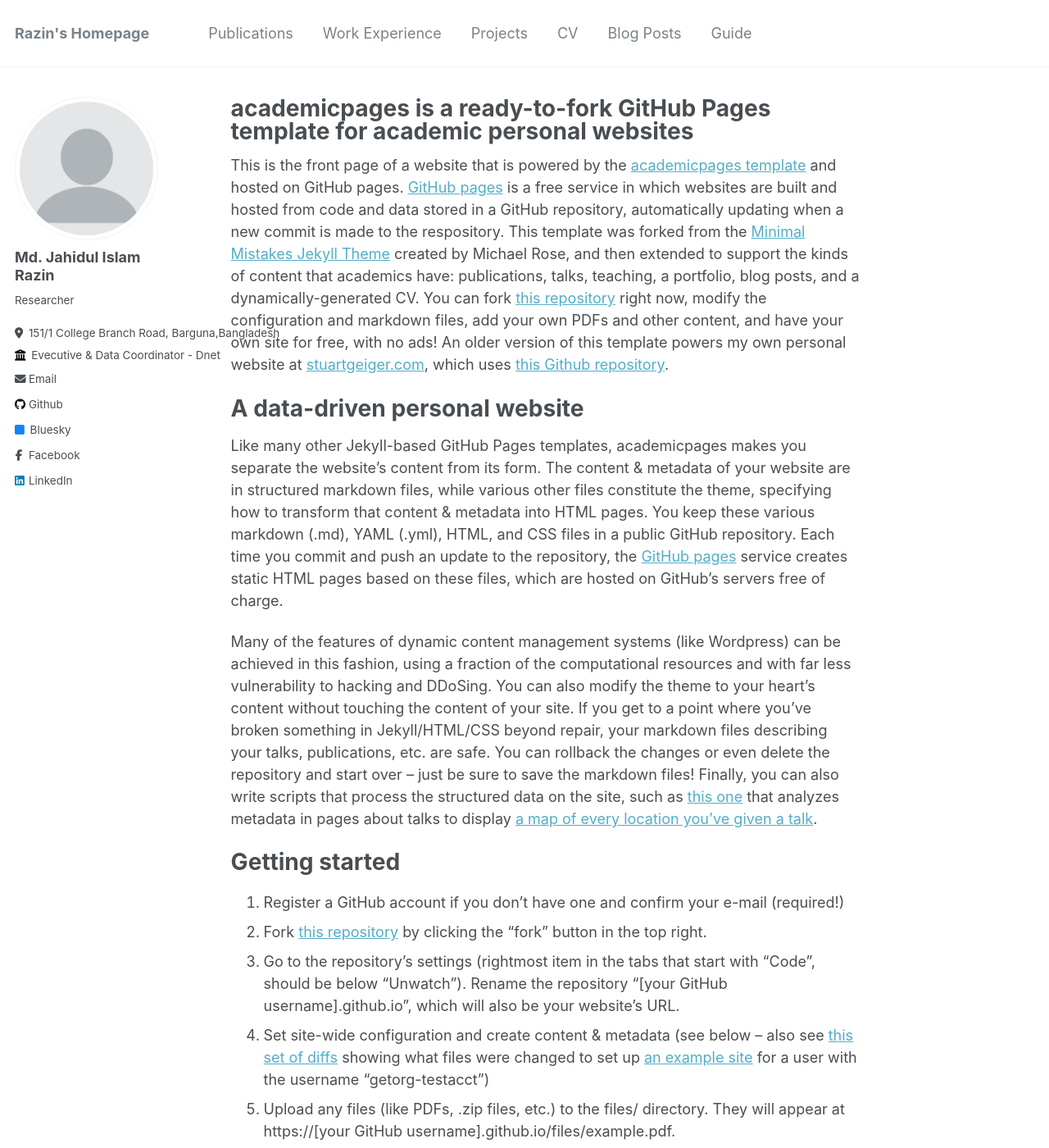
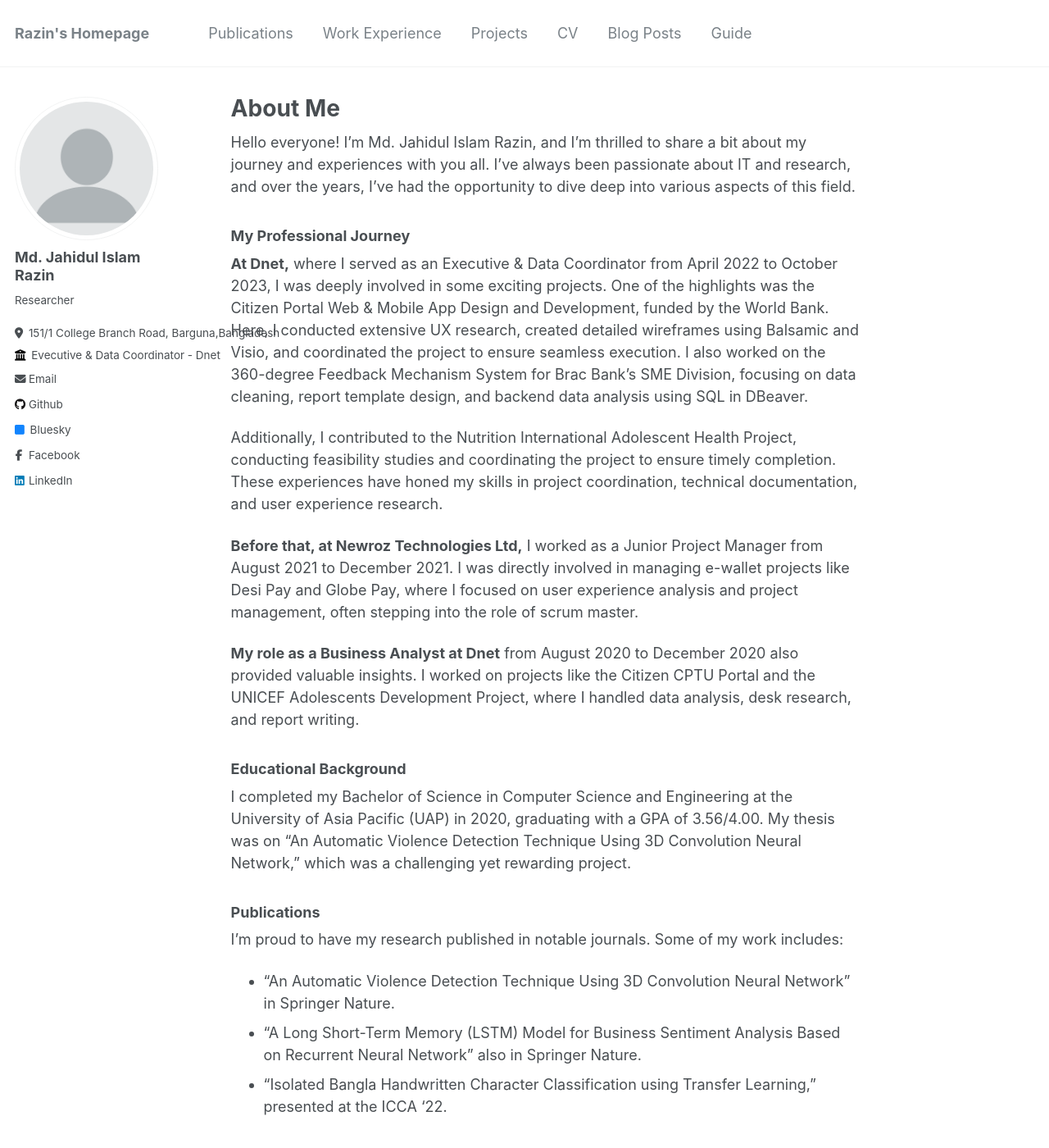
Before and after one commit to Razinn/razins-portfolio, a Jekyll site: the page built from _pages/about.md, in a window 1280 px wide and 1400 px high. Shown: the whole window at 82% size. Built offline with Jekyll 4.4.1, drawn with Linux system fonts in a browser that asks for light colours; some of the changed text lies outside the part shown.

Commit message:
Update about.md

```diff
--- a/_pages/about.md
+++ b/_pages/about.md
@@ -1,49 +1,42 @@
 ---
 permalink: /
-title: "academicpages is a ready-to-fork GitHub Pages template for academic personal websites"
+title: "About Me"
 author_profile: true
 redirect_from:
   - /about/
   - /about.html
 ---
 
-This is the front page of a website that is powered by the [academicpages template](https://github.com/academicpages/academicpages.github.io) and hosted on GitHub pages. [GitHub pages](https://pages.github.com) is a free service in which websites are built and hosted from code and data stored in a GitHub repository, automatically updating when a new commit is made to the respository. This template was forked from the [Minimal Mistakes Jekyll Theme](https://mmistakes.github.io/minimal-mistakes/) created by Michael Rose, and then extended to support the kinds of content that academics have: publications, talks, teaching, a portfolio, blog posts, and a dynamically-generated CV. You can fork [this repository](https://github.com/academicpages/academicpages.github.io) right now, modify the configuration and markdown files, add your own PDFs and other content, and have your own site for free, with no ads! An older version of this template powers my own personal website at [stuartgeiger.com](http://stuartgeiger.com), which uses [this Github repository](https://github.com/staeiou/staeiou.github.io).
+Hello everyone! I'm Md. Jahidul Islam Razin, and I'm thrilled to share a bit about my journey and experiences with you all. I’ve always been passionate about IT and research, and over the years, I've had the opportunity to dive deep into various aspects of this field.
 
-A data-driven personal website
-======
-Like many other Jekyll-based GitHub Pages templates, academicpages makes you separate the website's content from its form. The content & metadata of your website are in structured markdown files, while various other files constitute the theme, specifying how to transform that content & metadata into HTML pages. You keep these various markdown (.md), YAML (.yml), HTML, and CSS files in a public GitHub repository. Each time you commit and push an update to the repository, the [GitHub pages](https://pages.github.com/) service creates static HTML pages based on these files, which are hosted on GitHub's servers free of charge.
+### My Professional Journey
 
-Many of the features of dynamic content management systems (like Wordpress) can be achieved in this fashion, using a fraction of the computational resources and with far less vulnerability to hacking and DDoSing. You can also modify the theme to your heart's content without touching the content of your site. If you get to a point where you've broken something in Jekyll/HTML/CSS beyond repair, your markdown files describing your talks, publications, etc. are safe. You can rollback the changes or even delete the repository and start over -- just be sure to save the markdown files! Finally, you can also write scripts that process the structured data on the site, such as [this one](https://github.com/academicpages/academicpages.github.io/blob/master/talkmap.ipynb) that analyzes metadata in pages about talks to display [a map of every location you've given a talk](https://academicpages.github.io/talkmap.html).
+**At Dnet,** where I served as an Executive & Data Coordinator from April 2022 to October 2023, I was deeply involved in some exciting projects. One of the highlights was the Citizen Portal Web & Mobile App Design and Development, funded by the World Bank. Here, I conducted extensive UX research, created detailed wireframes using Balsamic and Visio, and coordinated the project to ensure seamless execution. I also worked on the 360-degree Feedback Mechanism System for Brac Bank’s SME Division, focusing on data cleaning, report template design, and backend data analysis using SQL in DBeaver.
 
-Getting started
-======
-1. Register a GitHub account if you don't have one and confirm your e-mail (required!)
-1. Fork [this repository](https://github.com/academicpages/academicpages.github.io) by clicking the "fork" button in the top right.
-1. Go to the repository's settings (rightmost item in the tabs that start with "Code", should be below "Unwatch"). Rename the repository "[your GitHub username].github.io", which will also be your website's URL.
-1. Set site-wide configuration and create content & metadata (see below -- also see [this set of diffs](http://archive.is/3TPas) showing what files were changed to set up [an example site](https://getorg-testacct.github.io) for a user with the username "getorg-testacct")
-1. Upload any files (like PDFs, .zip files, etc.) to the files/ directory. They will appear at https://[your GitHub username].github.io/files/example.pdf.
-1. Check status by going to the repository settings, in the "GitHub pages" section
+Additionally, I contributed to the Nutrition International Adolescent Health Project, conducting feasibility studies and coordinating the project to ensure timely completion. These experiences have honed my skills in project coordination, technical documentation, and user experience research.
 
-Site-wide configuration
-------
-The main configuration file for the site is in the base directory in [_config.yml](https://github.com/academicpages/academicpages.github.io/blob/master/_config.yml), which defines the content in the sidebars and other site-wide features. You will need to replace the default variables with ones about yourself and your site's github repository. The configuration file for the top menu is in [_data/navigation.yml](https://github.com/academicpages/academicpages.github.io/blob/master/_data/navigation.yml). For example, if you don't have a portfolio or blog posts, you can remove those items from that navigation.yml file to remove them from the header.
+**Before that, at Newroz Technologies Ltd,** I worked as a Junior Project Manager from August 2021 to December 2021. I was directly involved in managing e-wallet projects like Desi Pay and Globe Pay, where I focused on user experience analysis and project management, often stepping into the role of scrum master.
 
-Create content & metadata
-------
-For site content, there is one markdown file for each type of content, which are stored in directories like _publications, _talks, _posts, _teaching, or _pages. For example, each talk is a markdown file in the [_talks directory](https://github.com/academicpages/academicpages.github.io/tree/master/_talks). At the top of each markdown file is structured data in YAML about the talk, which the theme will parse to do lots of cool stuff. The same structured data about a talk is used to generate the list of talks on the [Talks page](https://academicpages.github.io/talks), each [individual page](https://academicpages.github.io/talks/2012-03-01-talk-1) for specific talks, the talks section for the [CV page](https://academicpages.github.io/cv), and the [map of places you've given a talk](https://academicpages.github.io/talkmap.html) (if you run this [python file](https://github.com/academicpages/academicpages.github.io/blob/master/talkmap.py) or [Jupyter notebook](https://github.com/academicpages/academicpages.github.io/blob/master/talkmap.ipynb), which creates the HTML for the map based on the contents of the _talks directory).
+**My role as a Business Analyst at Dnet** from August 2020 to December 2020 also provided valuable insights. I worked on projects like the Citizen CPTU Portal and the UNICEF Adolescents Development Project, where I handled data analysis, desk research, and report writing.
 
-**Markdown generator**
+### Educational Background
 
-I have also created [a set of Jupyter notebooks](https://github.com/academicpages/academicpages.github.io/tree/master/markdown_generator
-) that converts a CSV containing structured data about talks or presentations into individual markdown files that will be properly formatted for the academicpages template. The sample CSVs in that directory are the ones I used to create my own personal website at stuartgeiger.com. My usual workflow is that I keep a spreadsheet of my publications and talks, then run the code in these notebooks to generate the markdown files, then commit and push them to the GitHub repository.
+I completed my Bachelor of Science in Computer Science and Engineering at the University of Asia Pacific (UAP) in 2020, graduating with a GPA of 3.56/4.00. My thesis was on "An Automatic Violence Detection Technique Using 3D Convolution Neural Network," which was a challenging yet rewarding project.
 
-How to edit your site's GitHub repository
-------
-Many people use a git client to create files on their local computer and then push them to GitHub's servers. If you are not familiar with git, you can directly edit these configuration and markdown files directly in the github.com interface. Navigate to a file (like [this one](https://github.com/academicpages/academicpages.github.io/blob/master/_talks/2012-03-01-talk-1.md) and click the pencil icon in the top right of the content preview (to the right of the "Raw | Blame | History" buttons). You can delete a file by clicking the trashcan icon to the right of the pencil icon. You can also create new files or upload files by navigating to a directory and clicking the "Create new file" or "Upload files" buttons.
+### Publications
 
-Example: editing a markdown file for a talk
-![Editing a markdown file for a talk](/images/editing-talk.png)
+I’m proud to have my research published in notable journals. Some of my work includes:
 
-For more info
-------
-More info about configuring academicpages can be found in [the guide](https://academicpages.github.io/markdown/). The [guides for the Minimal Mistakes theme](https://mmistakes.github.io/minimal-mistakes/docs/configuration/) (which this theme was forked from) might also be helpful.
+- "An Automatic Violence Detection Technique Using 3D Convolution Neural Network" in Springer Nature.
+- "A Long Short-Term Memory (LSTM) Model for Business Sentiment Analysis Based on Recurrent Neural Network" also in Springer Nature.
+- "Isolated Bangla Handwritten Character Classification using Transfer Learning," presented at the ICCA '22.
+
+### Skills and Certifications
+
+My technical skills span across several programming languages like C, C++, and Python, and analytical tools such as MS Office and PowerBI. I’m also skilled in web development, including HTML, CSS, Bootstrap, Javascript, and SQL. On the project management front, I’m proficient with tools like Jira, Balsamiq, and Figma.
+
+### Achievements and Volunteering
+
+My passion for innovation earned me the 1st place at Startup Weekend Dhaka, powered by Google for Entrepreneurs. I’ve also received the VC Award and Dean's Award from UAP. Beyond my professional work, I’ve volunteered at various technical events like the ACM-ICPC and the Inter University Software and Hardware Carnival at UAP, and served as President and Vice President of the Career Development Club at UAP.
+
+Thank you for listening! I’m excited about what the future holds and am always eager to connect with like-minded professionals and explore new opportunities.
```
